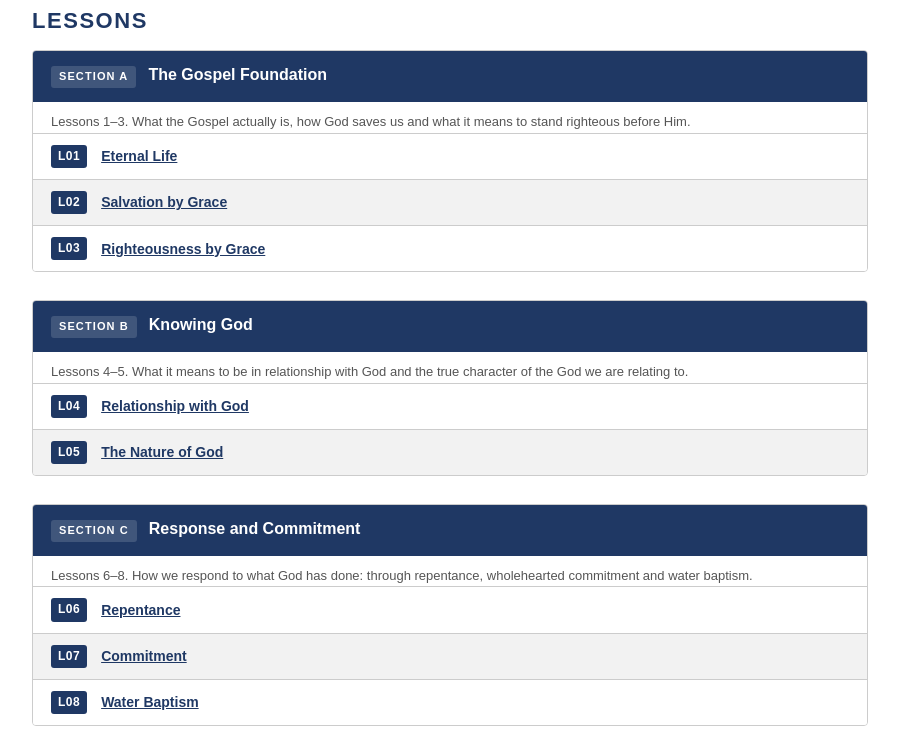
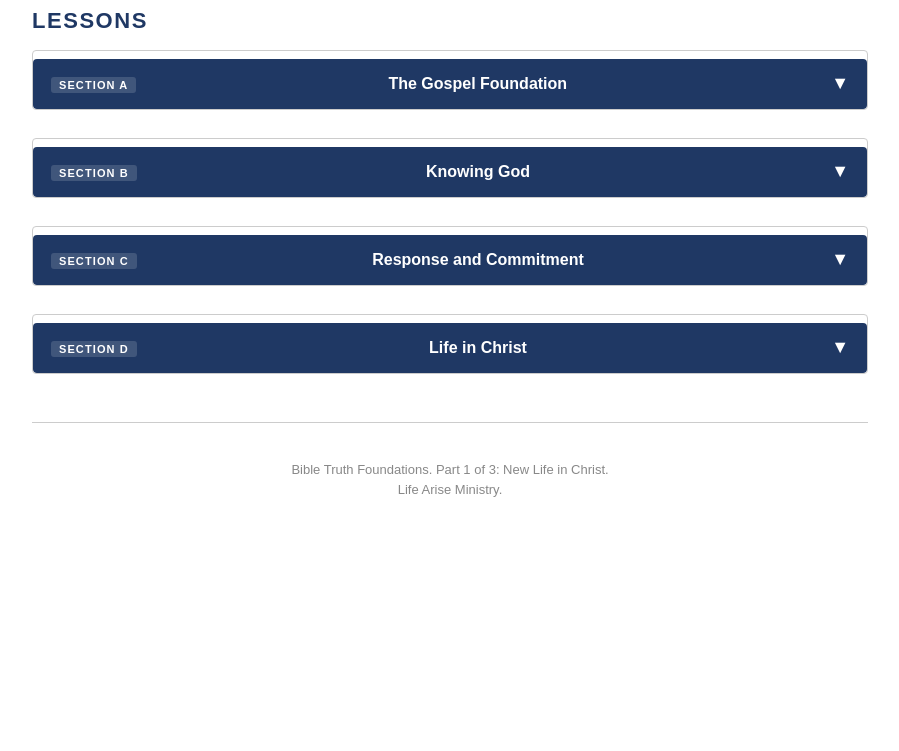
Before and after one commit to Daveflyon/btf-lifearise, a plain HTML site: page index.html in a window 1280 px wide. Shown: the part 596-1347 px from the top of the page, without its empty margins (190-1089 px from the left). After the commit the page ends 1153 px from the top, so only its background shows below. Drawn offline with Linux system fonts and the light colour scheme.

Commit message:
Add fold/expand accordions with chevrons to Section A-D on index.html

```diff
--- a/index.html
+++ b/index.html
@@ -138,6 +138,8 @@
   .accordion-body.open { display: block; }
   .accordion-body ul { margin: 8px 0 16px 0; padding-left: 22px; }
   .accordion-body ul li { margin-bottom: 8px; }
+
+  .section-card .accordion-body { border: 0; border-radius: 0; padding: 0; background: transparent; }
 
   .attribution-note {
     font-size: 13px;
@@ -289,10 +291,12 @@
 <h2>Lessons</h2>
 
 <div class="section-card">
-  <div class="section-header">
+  <button class="accordion-btn section-header" aria-expanded="false" aria-controls="section-a-body" id="section-a-btn">
     <span class="section-tag">Section A</span>
     <span class="section-title-text">The Gospel Foundation</span>
-  </div>
+    <span class="accordion-icon" aria-hidden="true">▼</span>
+  </button>
+  <div class="accordion-body" id="section-a-body" role="region" aria-labelledby="section-a-btn">
   <p class="section-descriptor">Lessons 1–3. What the Gospel actually is, how God saves us and what it means to stand righteous before Him.</p>
   <ul class="lesson-list">
     <li class="lesson-item">
@@ -308,13 +312,16 @@
       <a class="lesson-link" href="btf-lifearise-03-righteousness-by-grace.html">Righteousness by Grace</a>
     </li>
   </ul>
+  </div>
 </div>
 
 <div class="section-card">
-  <div class="section-header">
+  <button class="accordion-btn section-header" aria-expanded="false" aria-controls="section-b-body" id="section-b-btn">
     <span class="section-tag">Section B</span>
     <span class="section-title-text">Knowing God</span>
-  </div>
+    <span class="accordion-icon" aria-hidden="true">▼</span>
+  </button>
+  <div class="accordion-body" id="section-b-body" role="region" aria-labelledby="section-b-btn">
   <p class="section-descriptor">Lessons 4–5. What it means to be in relationship with God and the true character of the God we are relating to.</p>
   <ul class="lesson-list">
     <li class="lesson-item">
@@ -326,13 +333,16 @@
       <a class="lesson-link" href="btf-lifearise-05-the-nature-of-god.html">The Nature of God</a>
     </li>
   </ul>
+  </div>
 </div>
 
 <div class="section-card">
-  <div class="section-header">
+  <button class="accordion-btn section-header" aria-expanded="false" aria-controls="section-c-body" id="section-c-btn">
     <span class="section-tag">Section C</span>
     <span class="section-title-text">Response and Commitment</span>
-  </div>
+    <span class="accordion-icon" aria-hidden="true">▼</span>
+  </button>
+  <div class="accordion-body" id="section-c-body" role="region" aria-labelledby="section-c-btn">
   <p class="section-descriptor">Lessons 6–8. How we respond to what God has done: through repentance, wholehearted commitment and water baptism.</p>
   <ul class="lesson-list">
     <li class="lesson-item">
@@ -348,13 +358,16 @@
       <a class="lesson-link" href="btf-lifearise-08-water-baptism.html">Water Baptism</a>
     </li>
   </ul>
+  </div>
 </div>
 
 <div class="section-card">
-  <div class="section-header">
+  <button class="accordion-btn section-header" aria-expanded="false" aria-controls="section-d-body" id="section-d-btn">
     <span class="section-tag">Section D</span>
     <span class="section-title-text">Life in Christ</span>
-  </div>
+    <span class="accordion-icon" aria-hidden="true">▼</span>
+  </button>
+  <div class="accordion-body" id="section-d-body" role="region" aria-labelledby="section-d-btn">
   <p class="section-descriptor">Lessons 9–16. Who you now are in Christ, how to handle sin, the trustworthiness of God's Word and living in the power of the Holy Spirit.</p>
   <ul class="lesson-list">
     <li class="lesson-item">
@@ -390,6 +403,7 @@
       <a class="lesson-link" href="btf-lifearise-16-the-benefits-of-speaking-in-tongues.html">The Benefits of Speaking in Tongues</a>
     </li>
   </ul>
+  </div>
 </div>
 
 <div class="page-footer">
@@ -399,12 +413,13 @@
 
 <script>
   document.addEventListener('DOMContentLoaded', function () {
-    var btn  = document.getElementById('how-to-btn');
-    var body = document.getElementById('how-to-use');
-    btn.addEventListener('click', function () {
-      var expanded = btn.getAttribute('aria-expanded') === 'true';
-      btn.setAttribute('aria-expanded', String(!expanded));
-      body.classList.toggle('open', !expanded);
+    document.querySelectorAll('.accordion-btn').forEach(function (btn) {
+      var body = document.getElementById(btn.getAttribute('aria-controls'));
+      btn.addEventListener('click', function () {
+        var expanded = btn.getAttribute('aria-expanded') === 'true';
+        btn.setAttribute('aria-expanded', String(!expanded));
+        body.classList.toggle('open', !expanded);
+      });
     });
   });
 </script>
```
